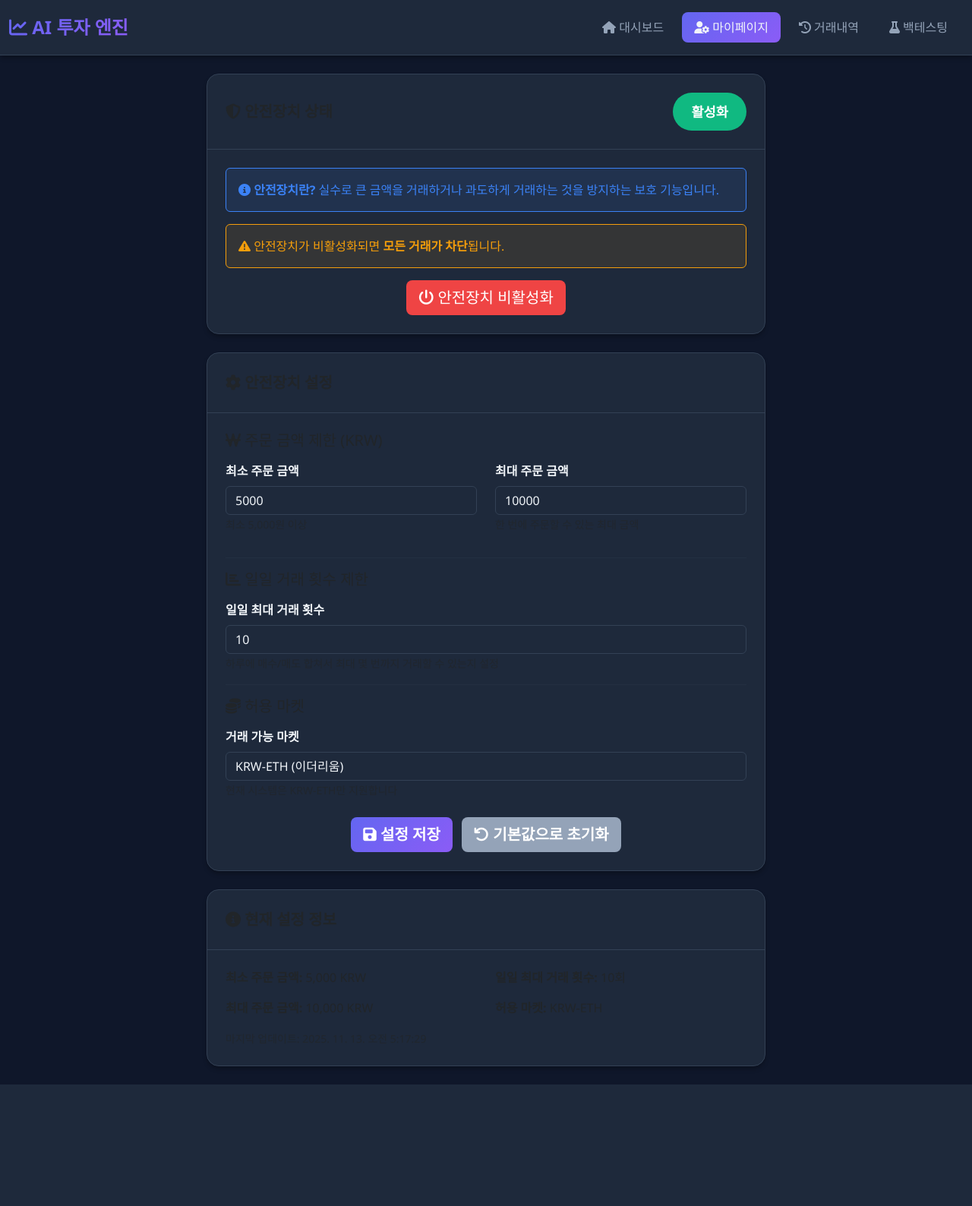
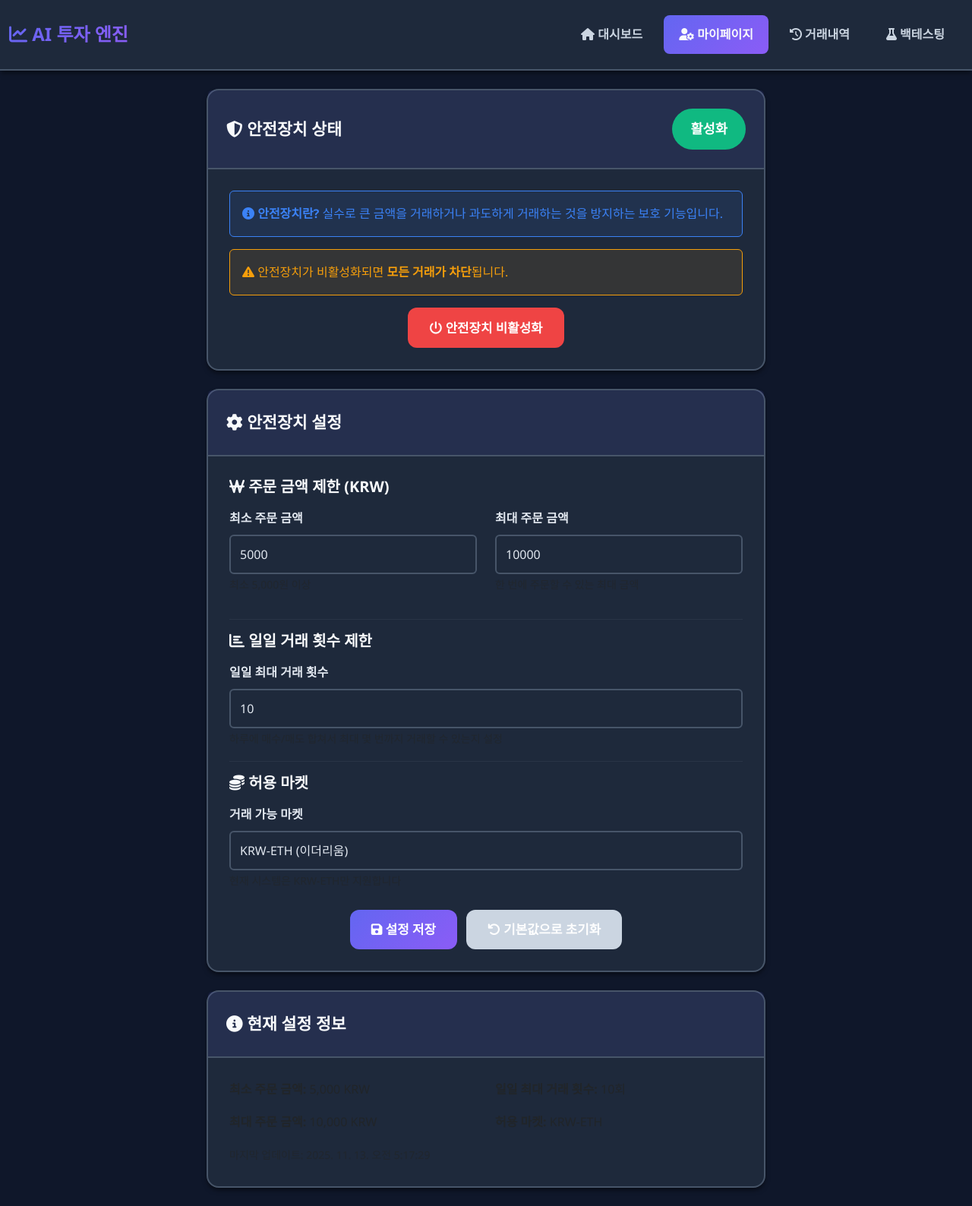
Before and after one commit to invigoworks-knu/engine, a Spring Boot app: page /trading/mypage in a window 1280 px wide. Shown: the whole page at 76% size. Before the commit the page ends 1428 px from the top, so only its background shows below. Run offline with Spring Boot 4, Linux system fonts and the light colour scheme; data that the repository does not hold is empty.

Commit message:
refactor: 모든 거래 페이지 가시성 및 UI 통일 완료
전체 페이지(대시보드, 마이페이지, 거래내역)에 일관된 가시성 개선 적용:
- 텍스트 색상 밝게 조정 (#e2e8f0, #cbd5e1, #f8fafc)
- 테두리 두께 2px로 증가하여 요소 구분 명확화
- 버튼 크기 증가 (패딩: 0.85rem 1.75rem, 폰트 크기: 1.05rem)
- 폰트 굵기 700으로 통일하여 가독성 향상
- 카드 헤더 배경 및 폰트 크기 증가
- 폼 요소 테두리 2px로 증가
- 모든 페이지 일관된 스타일 적용

```diff
--- a/src/main/resources/templates/trading-mypage.html
+++ b/src/main/resources/templates/trading-mypage.html
@@ -11,9 +11,10 @@
             --bg-primary: #0f172a;
             --bg-secondary: #1e293b;
             --bg-card: #1e293b;
-            --border-color: #334155;
-            --text-primary: #f1f5f9;
-            --text-secondary: #94a3b8;
+            --border-color: #475569;
+            --text-primary: #e2e8f0;
+            --text-secondary: #cbd5e1;
+            --text-heading: #f8fafc;
             --accent-primary: #6366f1;
             --accent-secondary: #8b5cf6;
             --success: #10b981;
@@ -27,16 +28,23 @@
             color: var(--text-primary);
             min-height: 100vh;
             font-family: 'Segoe UI', Tahoma, Geneva, Verdana, sans-serif;
+            font-size: 1rem;
+            line-height: 1.7;
+        }
+
+        h1, h2, h3, h4, h5, h6 {
+            color: var(--text-heading);
+            font-weight: 700;
         }
 
         .top-navbar {
             background: var(--bg-secondary);
-            border-bottom: 1px solid var(--border-color);
-            padding: 1rem 0;
+            border-bottom: 2px solid var(--border-color);
+            padding: 1.25rem 0;
             position: sticky;
             top: 0;
             z-index: 1000;
-            box-shadow: 0 4px 6px -1px rgba(0, 0, 0, 0.3);
+            box-shadow: 0 4px 6px -1px rgba(0, 0, 0, 0.5);
         }
 
         .top-navbar .brand {
@@ -50,41 +58,43 @@
 
         .top-navbar .nav-link {
             color: var(--text-secondary);
-            font-weight: 500;
-            padding: 0.5rem 1rem;
+            font-weight: 600;
+            padding: 0.75rem 1.25rem;
             margin: 0 0.25rem;
             border-radius: 0.5rem;
             transition: all 0.3s;
+            font-size: 1rem;
         }
 
         .top-navbar .nav-link:hover {
-            color: var(--text-primary);
-            background: rgba(99, 102, 241, 0.1);
+            color: var(--text-heading);
+            background: rgba(99, 102, 241, 0.15);
         }
 
         .top-navbar .nav-link.active {
-            color: var(--text-primary);
+            color: var(--text-heading);
             background: linear-gradient(135deg, var(--accent-primary), var(--accent-secondary));
         }
 
         .card {
             background: var(--bg-card);
-            border: 1px solid var(--border-color);
+            border: 2px solid var(--border-color);
             border-radius: 1rem;
             margin-bottom: 1.5rem;
-            box-shadow: 0 4px 6px -1px rgba(0, 0, 0, 0.3);
+            box-shadow: 0 4px 6px -1px rgba(0, 0, 0, 0.5);
         }
 
         .card-header {
-            background: transparent;
-            border-bottom: 1px solid var(--border-color);
+            background: rgba(99, 102, 241, 0.1);
+            border-bottom: 2px solid var(--border-color);
             padding: 1.5rem;
-            font-size: 1.25rem;
-            font-weight: 600;
+            font-size: 1.35rem;
+            font-weight: 700;
+            color: var(--text-heading);
         }
 
         .card-body {
-            padding: 1.5rem;
+            padding: 1.75rem;
         }
 
         .status-badge {
@@ -119,8 +129,10 @@
 
         .form-control, .form-select {
             background: var(--bg-secondary);
-            border: 1px solid var(--border-color);
+            border: 2px solid var(--border-color);
             color: var(--text-primary);
+            font-size: 1rem;
+            padding: 0.75rem;
         }
 
         .form-control:focus, .form-select:focus {
@@ -132,35 +144,46 @@
 
         .form-label {
             color: var(--text-primary);
-            font-weight: 600;
+            font-weight: 700;
             margin-bottom: 0.5rem;
+            font-size: 1rem;
+        }
+
+        .btn {
+            padding: 0.85rem 1.75rem;
+            font-size: 1.05rem;
+            font-weight: 700;
+            border-radius: 0.75rem;
+            transition: all 0.3s;
         }
 
         .btn-primary {
             background: linear-gradient(135deg, var(--accent-primary), var(--accent-secondary));
             border: none;
-            font-weight: 600;
+            color: white;
         }
 
         .btn-primary:hover {
             transform: translateY(-2px);
-            box-shadow: 0 10px 20px rgba(99, 102, 241, 0.3);
+            box-shadow: 0 10px 25px rgba(99, 102, 241, 0.4);
         }
 
         .btn-secondary {
             background: var(--text-secondary);
             border: none;
-            font-weight: 600;
+            color: white;
         }
 
         .btn-success {
             background: var(--success);
             border: none;
+            color: white;
         }
 
         .btn-danger {
             background: var(--danger);
             border: none;
+            color: white;
         }
     </style>
 </head>
```
Also changed, not shown: src/main/resources/templates/trading-dashboard.html (+28 -17 lines), src/main/resources/templates/trading-history.html (+46 -23 lines).
